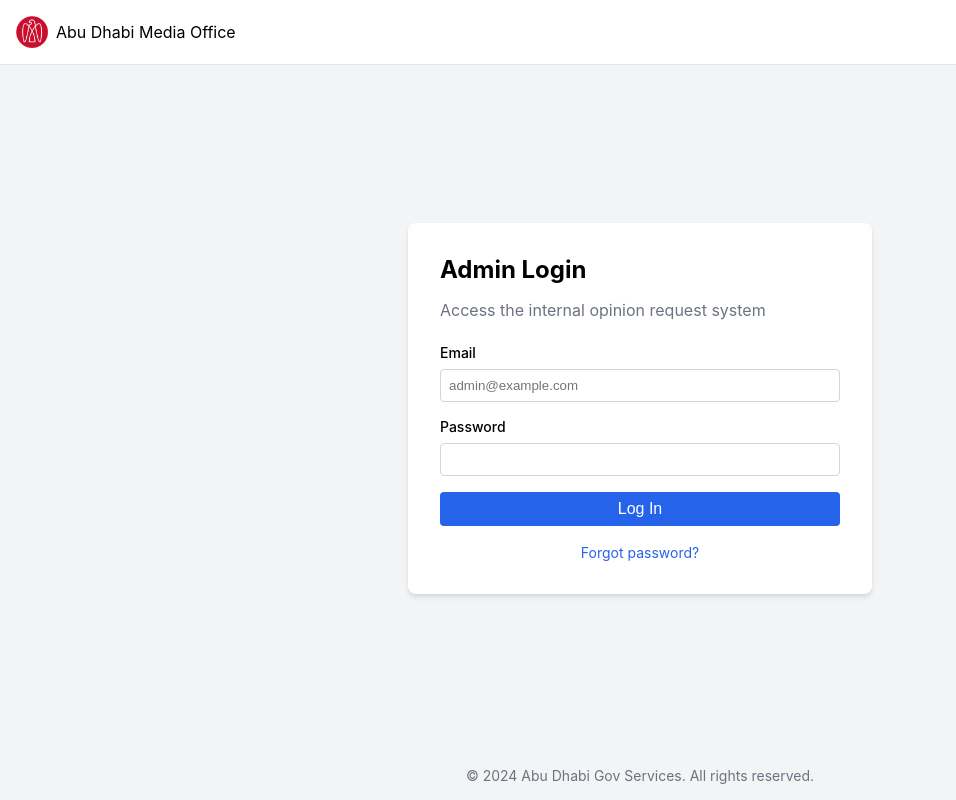
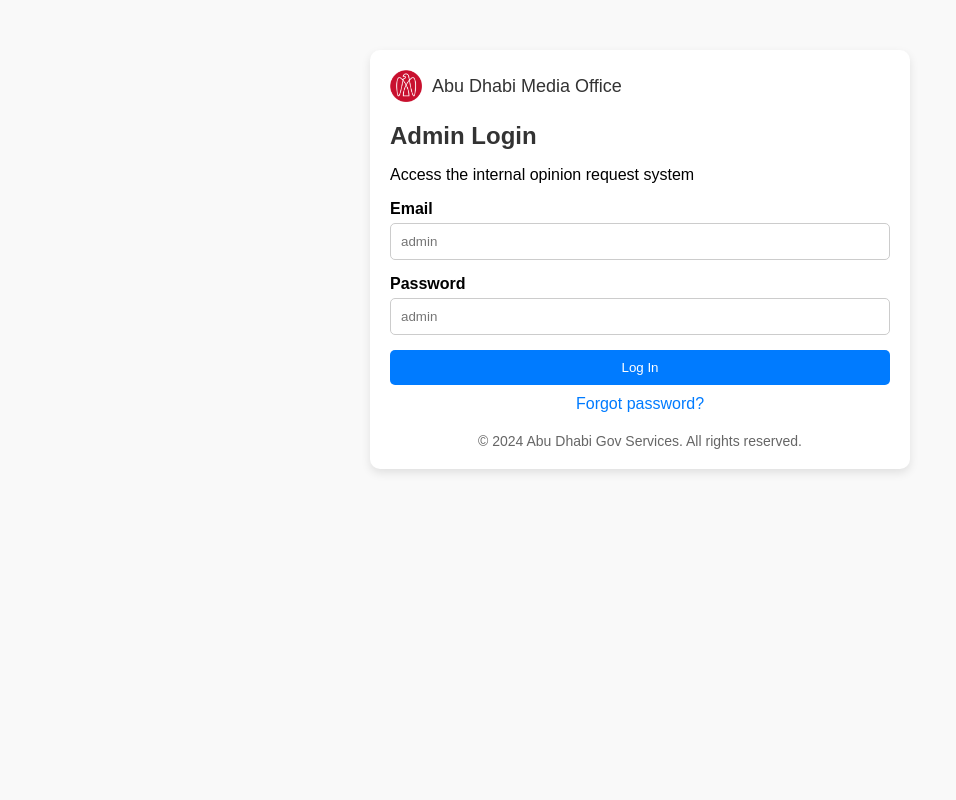
Before and after one commit to amruazb/AI-Hackathon, a plain HTML site: page aihackathonabudhabi/admin.html in a window 1280 px wide. Shown: the whole page, without its empty margins (0-956 px from the left). Drawn offline with Linux system fonts and the light colour scheme.

Commit message:
dashboard

```diff
--- a/aihackathonabudhabi/admin.html
+++ b/aihackathonabudhabi/admin.html
@@ -5,104 +5,89 @@
     <meta name="viewport" content="width=device-width, initial-scale=1.0">
     <title>Admin Login - Abu Dhabi Gov Services</title>
     <style>
-        body, html {
+        /* Add your existing CSS styles here */
+        body {
+            font-family: Arial, sans-serif;
             margin: 0;
             padding: 0;
-            font-family: -apple-system, BlinkMacSystemFont, "Segoe UI", Roboto, "Helvetica Neue", Arial, sans-serif;
-            background-color: #f3f4f6;
-            height: 100%;
+            background-color: #f9f9f9;
         }
+
         .container {
-            display: flex;
-            flex-direction: column;
-            min-height: 100vh;
+            max-width: 500px;
+            margin: 50px auto;
+            background: white;
+            padding: 20px;
+            border-radius: 10px;
+            box-shadow: 0 4px 10px rgba(0, 0, 0, 0.1);
         }
+
         header {
-            background-color: #ffffff;
-            border-bottom: 1px solid #e5e7eb;
-            padding: 1rem;
+            margin-bottom: 20px;
+        }
+
+        .logo {
+            text-decoration: none;
+            font-size: 18px;
+            color: #333;
             display: flex;
             align-items: center;
         }
-        .logo {
-            display: flex;
-            align-items: center;
-            text-decoration: none;
-            color: #000000;
+
+        .logo img {
+            margin-right: 10px;
         }
-        .logo img {
-            width: 32px;
-            height: 32px;
-            margin-right: 0.5rem;
+
+        h1 {
+            font-size: 24px;
+            color: #333;
         }
-        main {
-            flex: 1;
-            display: flex;
-            align-items: center;
-            justify-content: center;
-            padding: 1rem;
-        }
-        .card {
-            background-color: #ffffff;
-            border-radius: 0.5rem;
-            box-shadow: 0 4px 6px -1px rgba(0, 0, 0, 0.1), 0 2px 4px -1px rgba(0, 0, 0, 0.06);
-            width: 100%;
-            max-width: 400px;
-            padding: 2rem;
-        }
-        h1 {
-            margin: 0 0 0.5rem 0;
-            font-size: 1.5rem;
-        }
-        .description {
-            color: #6b7280;
-            margin-bottom: 1.5rem;
-        }
+
         form {
             display: flex;
             flex-direction: column;
         }
+
         label {
-            font-size: 0.875rem;
-            font-weight: 500;
-            margin-bottom: 0.5rem;
+            margin-bottom: 5px;
+            font-weight: bold;
         }
+
         input {
-            padding: 0.5rem;
-            border: 1px solid #d1d5db;
-            border-radius: 0.25rem;
-            margin-bottom: 1rem;
+            padding: 10px;
+            margin-bottom: 15px;
+            border: 1px solid #ccc;
+            border-radius: 5px;
         }
+
         button {
-            background-color: #2563eb;
-            color: #ffffff;
-            padding: 0.5rem 1rem;
+            padding: 10px;
+            background-color: #007bff;
+            color: white;
             border: none;
-            border-radius: 0.25rem;
+            border-radius: 5px;
             cursor: pointer;
-            font-size: 1rem;
-            font-weight: 500;
         }
+
         button:hover {
-            background-color: #1d4ed8;
+            background-color: #0056b3;
         }
+
         .forgot-password {
+            margin-top: 10px;
             text-align: center;
-            margin-top: 1rem;
         }
+
         .forgot-password a {
-            color: #2563eb;
             text-decoration: none;
-            font-size: 0.875rem;
+            color: #007bff;
         }
-        .forgot-password a:hover {
-            text-decoration: underline;
-        }
+
         footer {
             text-align: center;
-            padding: 1rem;
-            color: #6b7280;
-            font-size: 0.875rem;
+            margin-top: 20px;
+            font-size: 14px;
+            color: #666;
         }
     </style>
 </head>
@@ -118,14 +103,14 @@
             <div class="card">
                 <h1>Admin Login</h1>
                 <p class="description">Access the internal opinion request system</p>
-                <form>
+                <form id="login-form">
                     <label for="email">Email</label>
-                    <input type="email" id="email" name="email" placeholder="admin@example.com" required>
+                    <input type="text" id="email" name="email" placeholder="admin" required>
 
                     <label for="password">Password</label>
-                    <input type="password" id="password" name="password" required>
+                    <input type="password" id="password" name="password" placeholder="admin" required>
 
-                    <button type="submit">Log In</button>
+                    <button type="button" id="login-button">Log In</button>
                 </form>
                 <div class="forgot-password">
                     <a href="#">Forgot password?</a>
@@ -136,5 +121,17 @@
             © 2024 Abu Dhabi Gov Services. All rights reserved.
         </footer>
     </div>
+    <script>
+        document.getElementById('login-button').addEventListener('click', function() {
+            const username = document.getElementById('email').value;
+            const password = document.getElementById('password').value;
+
+            if (username === 'admin' && password === 'admin') {
+                window.location.href = 'dashboard.html'; // Redirect to the dashboard
+            } else {
+                alert('Invalid username or password.');
+            }
+        });
+    </script>
 </body>
 </html>
```
Also changed, not shown: aihackathonabudhabi/dashboard.html (renamed from aihackathonabudhabi/dasboard.html, +62 -3 lines).
